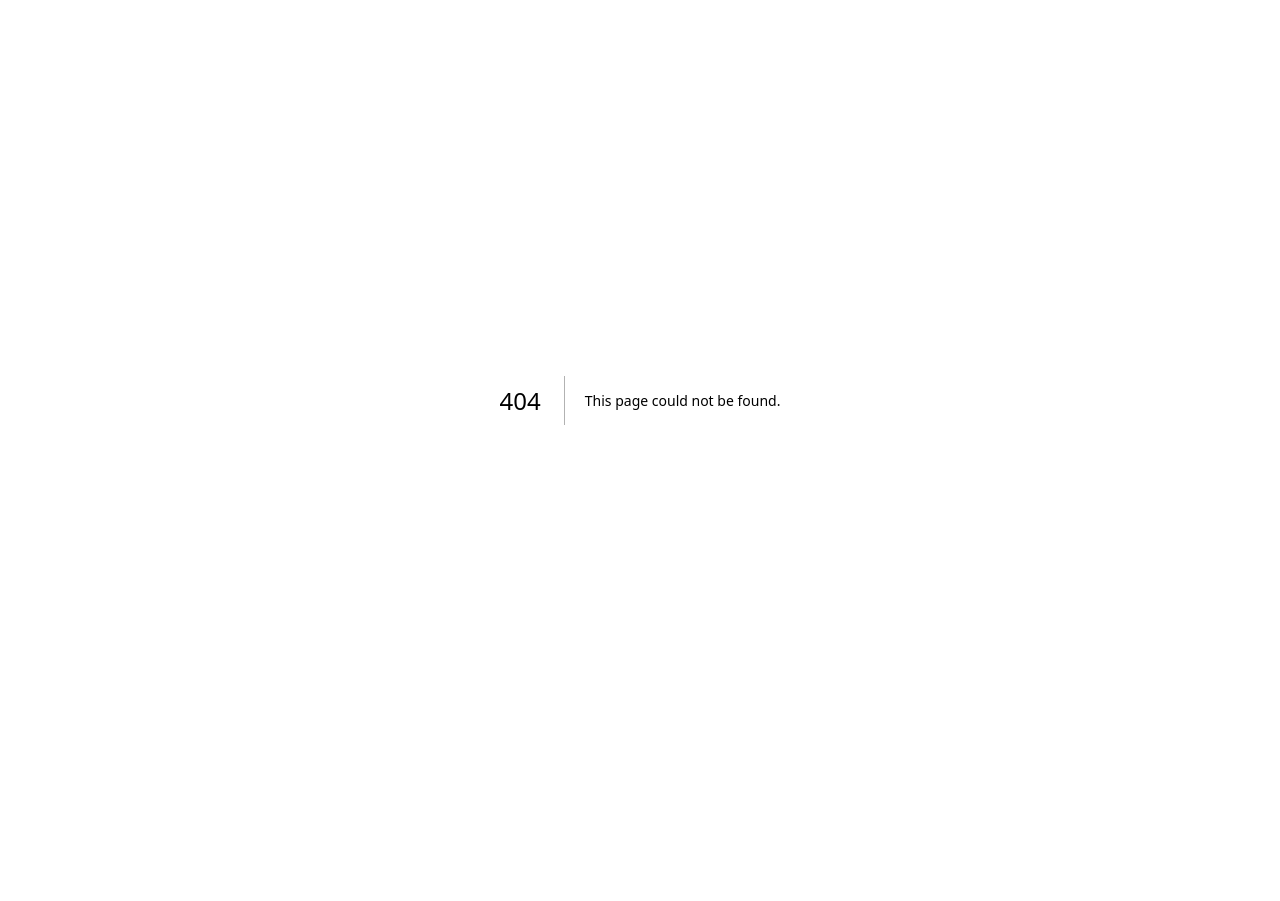
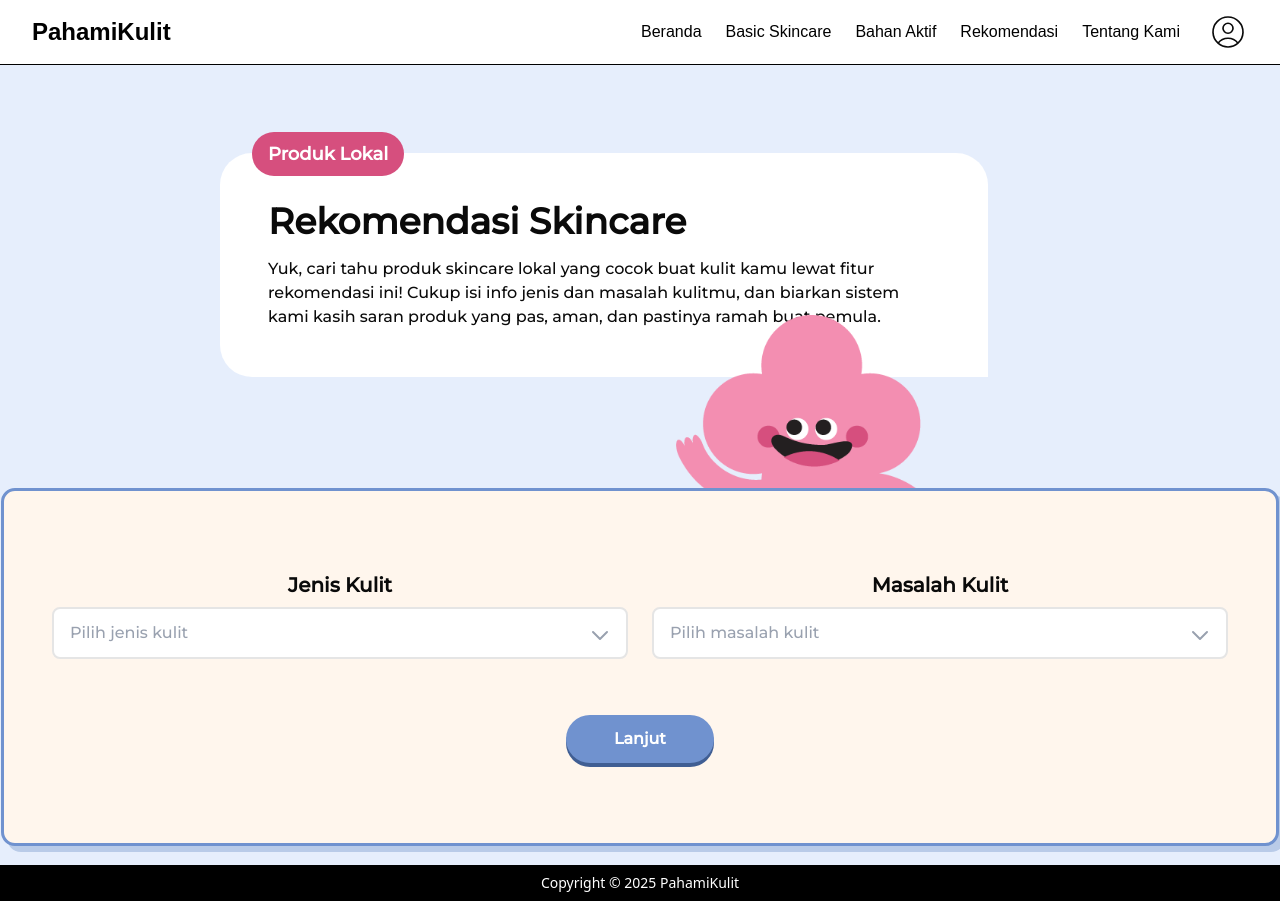
Before and after one commit to putrilauraa/PahamiKulit-FrontEnd, a Next.js app: page /rekomendasi-landing in a window 1280 px wide. Before the commit this address had no page. Before the commit the page ends 800 px from the top, so only its background shows below. Built offline with nearby package versions, Linux system fonts and the light colour scheme; a web font is replaced by a local one.

Commit message:
feat(rekomendasi): rekomendasi landing page

```diff
--- a/src/app/about-us/page.tsx
+++ b/src/app/about-us/page.tsx
@@ -71,9 +71,9 @@ export default function AboutUs() {
                                     langkah yang paling dasar.
                                 </p>
                                 {/* Illustration */}
-                                <div className="absolute right-10 -mt-10">
+                                <div className="absolute right-38 mt-5">
                                     <img
-                                        className="w-85 h-auto"
+                                        className="w-60 h-auto"
                                         src="/Blue-3.png"
                                         alt="Mascot"
                                     ></img>
--- a/src/app/page.tsx
+++ b/src/app/page.tsx
@@ -387,7 +387,7 @@ export default function Home() {
                                 <p className="mt-1 text-xs md:text-sm lg:text-md">
                                     Fokus pada langkah awal dalam penggunaan
                                     skincare dengan mengenal dan memahami basic
-                                    skincare
+                                    skincare. Yuk, ke menu Basic Skincare!
                                 </p>
                             </div>
                         </div>
@@ -403,7 +403,7 @@ export default function Home() {
                                 <p className="mt-1 text-xs md:text-sm lg:text-md">
                                     Ketahui jenis-jenis produk basic skincare
                                     untuk menyesuaikan dengan kebutuhan kulit
-                                    kamu
+                                    kamu. Telusuri melalui menu Basic Skincare, ya!
                                 </p>
                             </div>
                         </div>
@@ -426,7 +426,7 @@ export default function Home() {
                                 <p className="mt-1 md:text-sm lg:text-md">
                                     Ketahui jenis-jenis produk basic skincare
                                     untuk menyesuaikan dengan kebutuhan kulit
-                                    kamu
+                                    kamu. Telusuri melalui menu Basic Skincare, ya!
                                 </p>
                             </div>
                         </div>
@@ -442,7 +442,7 @@ export default function Home() {
                                 </h3>
                                 <p className="mt-1 text-xs md:text-sm lg:text-md">
                                     Ketahui apa yang kamu gunakan di kulitmu dan
-                                    bagaimana cara penggunaan yang tepat
+                                    bagaimana cara penggunaan yang tepat melalui menu Bahan Aktif
                                 </p>
                             </div>
                         </div>
@@ -459,7 +459,7 @@ export default function Home() {
                                 <p className="mt-1 text-xs md:text-sm lg:text-md">
                                     Kami akan bantu kamu untuk menentukan
                                     skincare yang sesuai dengan kondisi kulit
-                                    kamu
+                                    kamu, langsung aja ke menu Rekomendasi
                                 </p>
                             </div>
                         </div>
--- a/src/app/produk-basic-skincare/page.tsx
+++ b/src/app/produk-basic-skincare/page.tsx
@@ -19,7 +19,7 @@ export default function basicSkincare() {
 
                 {/* Title Section */}
                 <div
-                    className="hidden md:hidden lg:block absolute h-80 w-auto mt-10 right-40"
+                    className="hidden md:hidden lg:block absolute h-80 w-auto mt-3 right-40"
                     style={{
                         clipPath: 'inset(20px 30px 40px 10px)',
                     }}
@@ -35,16 +35,18 @@ export default function basicSkincare() {
                     <h1 className="text-4xl font-bold pb-3">
                         Produk Basic Skincare
                     </h1>
-                    <p className="text-lg w-3xl">
-                        Nah, kenalan dulu yuk sama empat produk basic skincare
-                        yang wajib jadi teman sehari-hari kulitmu. Di halaman
-                        ini, kamu bisa cari tahu fungsi masing-masing produk,
-                        cara penggunaan, tipe-tipe produk, dan contoh produk
-                        lokalnya.
+                    <p className="font-semibold text-lg w-3xl">
+                        Nah, kenalan dulu yuk sama produk yang wajib jadi teman
+                        sehari-hari kulitmu!
                     </p>
-                    <p className="font-semibold text-lg mt-1 text-[#ffffff]">
-                        Yuk, rawat kulitmu dengan langkah yang tepat dari awal!
+                    <p className="text-base mt-3 w-3xl">
+                        Di halaman ini, kamu bisa cari tahu fungsi masing-masing
+                        produk, cara penggunaan, tipe-tipe produk, dan contoh
+                        produk lokalnya. Yuk, rawat kulitmu dengan langkah yang
+                        tepat dari awal!
                     </p>
+                    {/* <p className="text-base mt-1 text-[#ffffff]">
+                    </p> */}
                 </div>
 
                 {/* Product Categories */}
@@ -58,7 +60,7 @@ export default function basicSkincare() {
                         <img
                             src="/Product-FirstCleanser.png"
                             alt="First Cleanser"
-                            className="absolute w-80 h-auto bottom-50 ml-3"
+                            className="absolute w-80 h-auto bottom-45 ml-3"
                         />
                         <button
                             className="flex items-center mt-43 mx-auto text-white text-lg font-semibold rounded-full bg-[#F38EB1] hover:bg-[#D64F7E] py-2 px-20"
@@ -78,7 +80,7 @@ export default function basicSkincare() {
                         <img
                             src="/Product-Cleanser.png"
                             alt="Cleanser"
-                            className="absolute w-80 h-auto bottom-50 ml-3"
+                            className="absolute w-80 h-auto bottom-45 ml-3"
                         />
 
                         <button
@@ -99,7 +101,7 @@ export default function basicSkincare() {
                         <img
                             src="/Product-Moisturizer.png"
                             alt="Moisturizer"
-                            className="absolute w-80 h-auto bottom-50 ml-3"
+                            className="absolute w-80 h-auto bottom-45 ml-3"
                         />
 
                         <button
@@ -123,7 +125,7 @@ export default function basicSkincare() {
                         <img
                             src="/Product-Sunscreen.png"
                             alt="SPF"
-                            className="absolute w-65 h-auto bottom-52 ml-10"
+                            className="absolute w-65 h-auto bottom-47 ml-10"
                         />
 
                         <button
--- /dev/null
+++ b/src/app/rekomendasi-landing/page.tsx
@@ -0,0 +1,149 @@
+'use client';
+import React from 'react';
+import Navbar from '@/components/Navbar';
+import { Footer } from '@/components/Footer';
+import { Montserrat } from 'next/font/google';
+import { useRouter } from 'next/navigation';
+import { useState } from 'react';
+
+const montserrat = Montserrat({ weight: '500', subsets: ['latin'] });
+
+export default function basicSkincare() {
+    const [skinType, setSkinType] = useState('');
+    const [skinProblem, setSkinProblem] = useState('');
+    const router = useRouter();
+
+    return (
+        <>
+            <Navbar />
+
+            <div
+                className={`${montserrat.className} bg-[#E6EEFC] min-h-screen pt-22`}
+            >
+                <div className="absolute bg-[#D64F7E] text-white text-lg font-semibold py-2 px-4 rounded-full ml-63 top-33">
+                    Produk Lokal
+                </div>
+                <div className="bg-white mx-55 p-12 rounded-tr-4xl rounded-tl-4xl rounded-bl-4xl w-3xl">
+                    <h1 className="text-4xl font-bold mb-4">
+                        Rekomendasi Skincare
+                    </h1>
+                    <p>
+                        Yuk, cari tahu produk skincare lokal yang cocok buat
+                        kulit kamu lewat fitur rekomendasi ini! Cukup isi info
+                        jenis dan masalah kulitmu, dan biarkan sistem kami kasih
+                        saran produk yang pas, aman, dan pastinya ramah buat
+                        pemula.
+                    </p>
+                </div>
+                <img
+                    src="Pink-15.png"
+                    alt="Mascot"
+                    className="absolute right-70 w-95 h-auto -scale-x-100 top-66"
+                />
+
+                <div className="relative flex w-full justify-center items-center">
+                    <div
+                        className="absolute bg-[#FFF6ED] rounded-xl border-3 border-[#7092CF] px-12 py-20 mt-145"
+                        style={{
+                            boxShadow: '6px 6px 0px rgba(185, 203, 232, 1)',
+                        }}
+                    >
+                        <div className="flex flex-col md:flex-row gap-6 mb-8 w-full justify-center">
+                            <div className="relative flex flex-col w-full">
+                                {/* Jenis Kulit */}
+                                <label className="text-center font-semibold mb-2 text-xl">
+                                    Jenis Kulit
+                                </label>
+                                <select
+                                    value={skinType}
+                                    onChange={(e) =>
+                                        setSkinType(e.target.value)
+                                    }
+                                    className={`appearance-none w-xl border-2 border-[#B9CBE8]] bg-white rounded-md px-4 py-3 focus:outline-none
+    ${skinType === '' ? 'text-gray-400' : 'text-black'}`}
+                                >
+                                    <option value="">Pilih jenis kulit</option>
+                                    <option value="kering">Kering</option>
+                                    <option value="berminyak">Berminyak</option>
+                                    <option value="kombinasi">Kombinasi</option>
+                                    <option value="normal">Normal</option>
+                                </select>
+                                {/* Chevron Icon */}
+                                <div className="pointer-events-none absolute inset-y-0 right-0 flex items-center pr-4 pt-10">
+                                    <svg
+                                        className="w-6 h-6 text-gray-400"
+                                        xmlns="http://www.w3.org/2000/svg"
+                                        fill="none"
+                                        viewBox="0 0 24 24"
+                                        stroke="currentColor"
+                                    >
+                                        <path
+                                            strokeLinecap="round"
+                                            strokeLinejoin="round"
+                                            strokeWidth="2"
+                                            d="M19 9l-7 7-7-7"
+                                        />
+                                    </svg>
+                                </div>
+                            </div>
+                            {/* Masalah Kulit */}
+                            <div className="flex flex-col w-full">
+                                <label className="text-center font-semibold mb-2 text-xl">
+                                    Masalah Kulit
+                                </label>
+                                <select
+                                    value={skinProblem}
+                                    onChange={(e) =>
+                                        setSkinProblem(e.target.value)
+                                    }
+                                    className={`appearance-none  w-xl border-2 border-[#B9CBE8]] bg-white rounded-md px-4 py-3 focus:outline-none
+    ${skinProblem === '' ? 'text-gray-400' : 'text-black'}`}
+                                >
+                                    <option value="">
+                                        Pilih masalah kulit
+                                    </option>
+                                    <option value="jerawat">Berjerawat</option>
+                                    <option value="kusam">Kusam</option>
+                                    <option value="iritasi">Iritasi</option>
+                                </select>
+                                {/* Chevron Icon */}
+                                <div className="pointer-events-none absolute inset-y-0 right-0 flex items-center pr-16 pb-16">
+                                    <svg
+                                        className="w-6 h-6 text-gray-400"
+                                        xmlns="http://www.w3.org/2000/svg"
+                                        fill="none"
+                                        viewBox="0 0 24 24"
+                                        stroke="currentColor"
+                                    >
+                                        <path
+                                            strokeLinecap="round"
+                                            strokeLinejoin="round"
+                                            strokeWidth="2"
+                                            d="M19 9l-7 7-7-7"
+                                        />
+                                    </svg>
+                                </div>
+                            </div>
+                        </div>
+                        {/* Lanjut button */}
+                        <div className="flex justify-center font-semibold pt-6">
+                            <button
+                                // type="submit"
+                                onClick={() => alert('Lanjut')}
+                                className="bg-[#7092CF] text-white px-12 py-3 rounded-full hover:bg-[#405E93] transition"
+                                style={{
+                                    boxShadow:
+                                        '0px 4px 0px rgba(64, 94, 147, 1)',
+                                }}
+                            >
+                                Lanjut
+                            </button>
+                        </div>
+                    </div>
+                </div>
+            </div>
+
+            <Footer />
+        </>
+    );
+}
```
